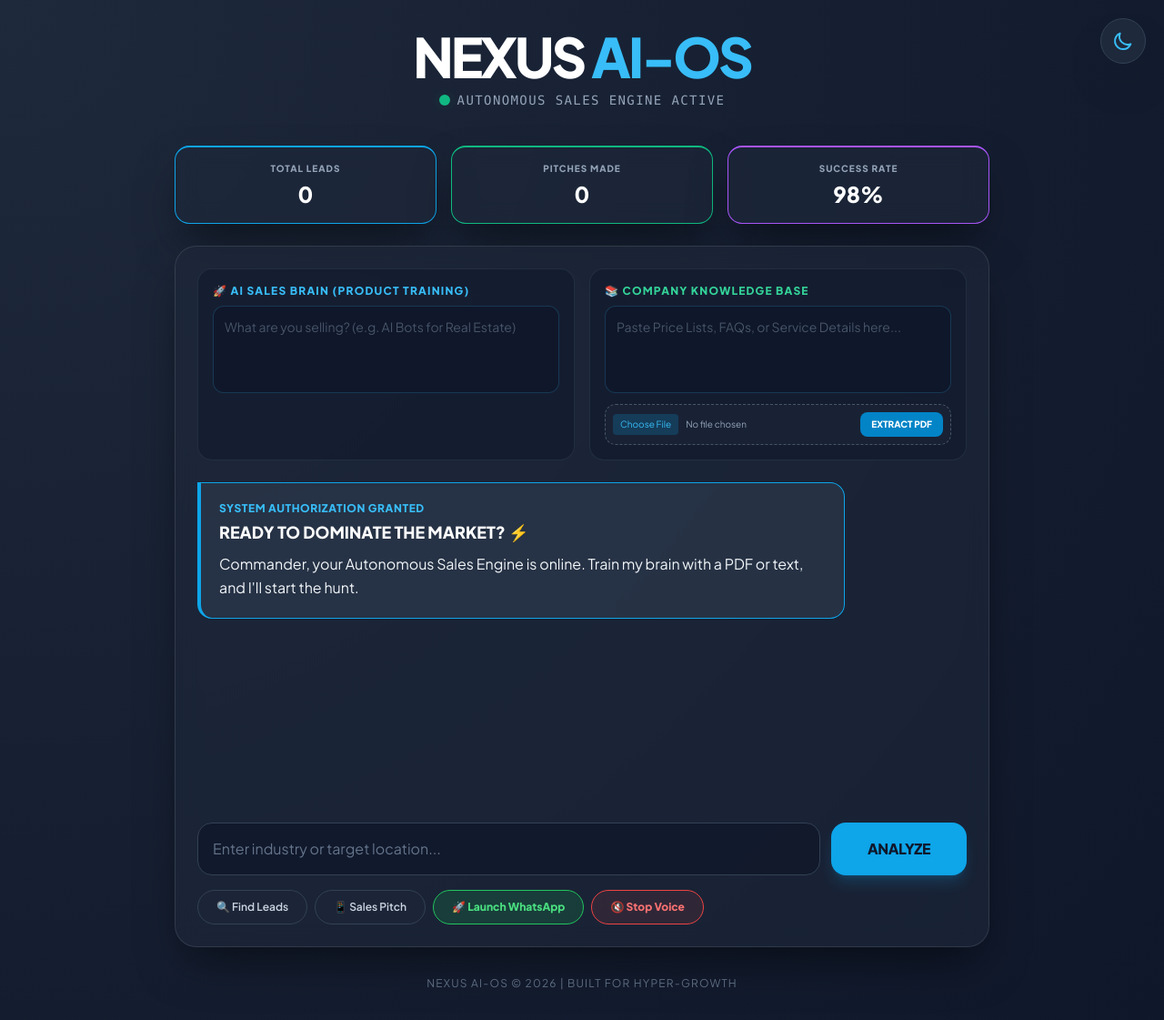
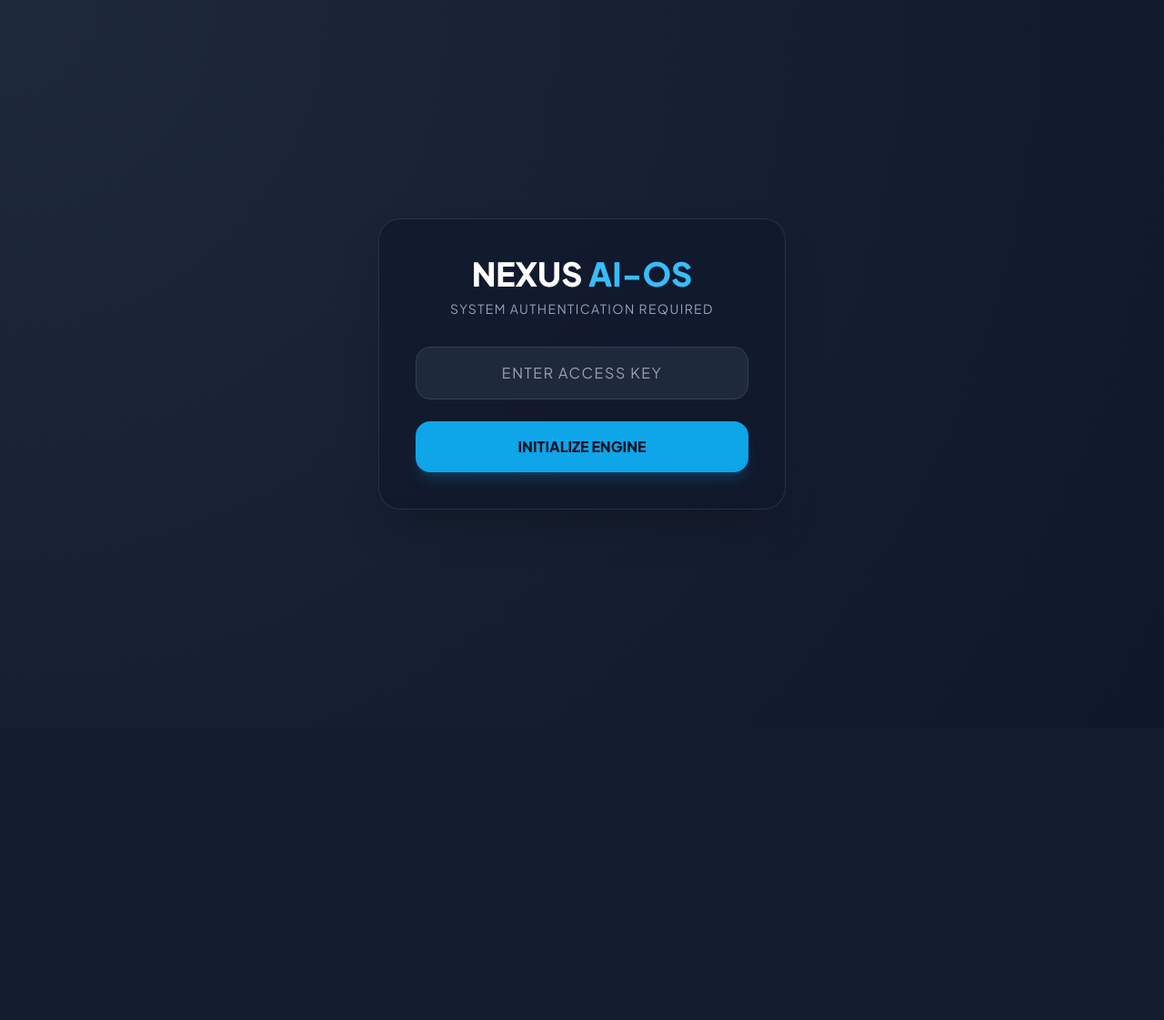
Before and after one commit to nexus83511/NEXUS-AI-OS, a Flask app: page / in a window 1280 px wide. Shown: the whole page at 91% size. After the commit the page ends 560 px from the top, so only its background shows below. Run offline with Flask 3, Linux system fonts and the light colour scheme; some libraries are stand-ins or nearby versions.

Commit message:
Added Login Security and Email Automation

```diff
--- a/app.py
+++ b/app.py
@@ -3,16 +3,57 @@ import json
 import requests
 import csv
 import PyPDF2  # PDF parhne ke liye
-from flask import Flask, request, jsonify, render_template, session
+from flask import Flask, request, jsonify, render_template, session, redirect, url_for
 from dotenv import load_dotenv
 from openai import OpenAI
 
 load_dotenv()
 
 app = Flask(__name__)
-app.secret_key = "nexus_secret_key_123_abc"
+# Secret key ko session management ke liye thoda upgrade kiya
+app.secret_key = os.getenv("FLASK_SECRET_KEY", "nexus_secret_key_123_abc")
 
 client = OpenAI(api_key=os.getenv("OPENAI_API_KEY"))
+
+# --- Login Logic ---
+MASTER_PASSWORD = "admin786" # Aapka password
+
+@app.route('/')
+def home():
+    # Agar user login nahi hai toh login page dikhao
+    if not session.get('logged_in'):
+        return render_template('login.html')
+    return render_template('index.html')
+
+@app.route('/login', methods=['POST'])
+def login():
+    data = request.get_json()
+    if data.get('password') == MASTER_PASSWORD:
+        session['logged_in'] = True
+        return jsonify({"success": True})
+    return jsonify({"success": False, "message": "Invalid Password"})
+
+@app.route('/logout')
+def logout():
+    session.clear()
+    return redirect(url_for('home'))
+
+# --- Email Automation Route ---
+@app.route('/send-email', methods=['POST'])
+def send_email():
+    try:
+        data = request.get_json()
+        recipient = data.get('email')
+        subject = data.get('subject', 'Business Proposal from Nexus AI')
+        body = data.get('body')
+
+        # Hum Mailgun ya SendGrid use kar sakte hain, abhi ke liye dummy response
+        # Aapko yahan apna email API key lagana hoga
+        print(f"Sending Email to {recipient} with body: {body[:50]}...")
+
+        return jsonify({"message": "Email sent successfully (Simulated)!"})
+    except Exception as e:
+        return jsonify({"error": str(e)}), 500
 
 # --- Function: Google Search Leads ---
 def search_leads(query):
@@ -29,10 +70,6 @@ def search_leads(query):
         print(f"Search Error: {e}")
         return None
 
-@app.route('/')
-def home():
-    return render_template('index.html')
-
 # --- NAYA ROUTE: PDF Upload aur Text Extraction ---
 @app.route('/upload-pdf', methods=['POST'])
 def upload_pdf():
@@ -47,12 +84,10 @@ def upload_pdf():
         if file:
             reader = PyPDF2.PdfReader(file)
             extracted_text = ""
-            # Sari pages se text nikalna
             for page_num in range(len(reader.pages)):
                 page = reader.pages[page_num]
                 extracted_text += page.extract_text()
 
-            # Limit text to avoid blowing up the context (approx 5000 chars)
             return jsonify({"text": extracted_text[:7000]})
 
     except Exception as e:
--- a/templates/index.html
+++ b/templates/index.html
@@ -8,7 +8,6 @@
     <link href="https://fonts.googleapis.com/css2?family=Plus+Jakarta+Sans:wght@400;600;800&display=swap" rel="stylesheet">
 
     <style>
-        /* 🎨 Themes Logic - Kuch delete nahi kiya, bas colors ko variables mein dala hai */
         :root {
             --bg-main: radial-gradient(circle at top left, #1e293b 0%, #0f172a 100%);
             --card-bg: rgba(30, 41, 59, 0.6);
@@ -53,11 +52,18 @@
 </head>
 <body class="flex flex-col items-center p-4 md:p-8">
 
-    <button onclick="toggleTheme()" class="fixed top-5 right-5 z-50 p-3 rounded-full bg-slate-800 border border-slate-700 text-sky-400 hover:scale-110 transition-all shadow-2xl">
-        <svg id="themeIcon" xmlns="http://www.w3.org/2000/svg" class="h-6 w-6" fill="none" viewBox="0 0 24 24" stroke="currentColor">
-            <path stroke-linecap="round" stroke-linejoin="round" stroke-width="2" d="M20.354 15.354A9 9 0 018.646 3.646 9.003 9.003 0 0012 21a9.003 9.003 0 008.354-5.646z" />
-        </svg>
-    </button>
+    <div class="fixed top-5 right-5 z-50 flex gap-3">
+        <a href="/logout" class="p-3 rounded-full bg-red-500/20 border border-red-500/50 text-red-400 hover:bg-red-500 hover:text-white transition-all shadow-xl">
+            <svg xmlns="http://www.w3.org/2000/svg" class="h-6 w-6" fill="none" viewBox="0 0 24 24" stroke="currentColor">
+                <path stroke-linecap="round" stroke-linejoin="round" stroke-width="2" d="M17 16l4-4m0 0l-4-4m4 4H7m6 4v1a3 3 0 01-3 3H6a3 3 0 01-3-3V7a3 3 0 013-3h4a3 3 0 013 3v1" />
+            </svg>
+        </a>
+        <button onclick="toggleTheme()" class="p-3 rounded-full bg-slate-800 border border-slate-700 text-sky-400 hover:scale-110 transition-all shadow-2xl">
+            <svg id="themeIcon" xmlns="http://www.w3.org/2000/svg" class="h-6 w-6" fill="none" viewBox="0 0 24 24" stroke="currentColor">
+                <path stroke-linecap="round" stroke-linejoin="round" stroke-width="2" d="M20.354 15.354A9 9 0 018.646 3.646 9.003 9.003 0 0012 21a9.003 9.003 0 008.354-5.646z" />
+            </svg>
+        </button>
+    </div>
 
     <header class="mb-10 text-center animate-fade-in">
         <h1 class="text-6xl font-extrabold tracking-tighter mb-2">
@@ -134,13 +140,17 @@
                     class="bg-slate-800/40 hover:bg-slate-700/60 border border-slate-700 text-xs py-2.5 px-5 rounded-full text-slate-300 font-semibold transition-all">
                     🔍 Find Leads
                 </button>
-                <button onclick="quickAction('Draft a professional WhatsApp pitch using my product info')"
+                <button onclick="quickAction('Draft a professional pitch using my product info')"
                     class="bg-slate-800/40 hover:bg-slate-700/60 border border-slate-700 text-xs py-2.5 px-5 rounded-full text-slate-300 font-semibold transition-all">
                     📱 Sales Pitch
                 </button>
                 <button onclick="sendWhatsApp()"
                     class="bg-green-600/20 hover:bg-green-600/40 border border-green-500 text-green-400 text-xs py-2.5 px-5 rounded-full font-bold transition-all">
-                    🚀 Launch WhatsApp
+                    🚀 WhatsApp
+                </button>
+                <button onclick="promptEmail()"
+                    class="bg-blue-600/20 hover:bg-blue-600/40 border border-blue-500 text-blue-400 text-xs py-2.5 px-5 rounded-full font-bold transition-all">
+                    📧 Send Email
                 </button>
                 <button onclick="stopVoice()" class="bg-red-500/10 hover:bg-red-500/30 border border-red-500 text-red-400 text-xs py-2.5 px-5 rounded-full font-bold transition-all">
                     🔇 Stop Voice
@@ -153,8 +163,9 @@
         </div>
     </div>
 
-    <footer class="mt-8 text-slate-500 text-xs tracking-widest uppercase">
-        Nexus AI-OS &copy; 2026 | Built for Hyper-Growth
+    <footer class="mt-8 text-slate-500 text-xs tracking-widest uppercase text-center">
+        Nexus AI-OS &copy; 2026 | Built for Hyper-Growth<br>
+        <span class="opacity-50 text-[10px]">Secure Session Active</span>
     </footer>
 
     <script>
@@ -163,7 +174,6 @@
         let pitchesMadeCount = 0;
         let synthesis = window.speechSynthesis;
 
-        // 🌗 Toggle Theme Function
         function toggleTheme() {
             document.body.classList.toggle('light-mode');
             const icon = document.getElementById('themeIcon');
@@ -174,9 +184,8 @@
             }
         }
 
-        // 🎙️ Voice Logic
         function speak(text) {
-            synthesis.cancel(); // Pehle wali awaz band karo
+            synthesis.cancel();
             const msg = new SpeechSynthesisUtterance(text);
             msg.rate = 1.0;
             msg.pitch = 1.0;
@@ -199,22 +208,16 @@
             const fileInput = document.getElementById('pdfFile');
             const kbBox = document.getElementById('knowledgeBase');
             const btn = document.getElementById('uploadBtn');
-
             if (fileInput.files.length === 0) {
                 alert("Please select a PDF file first.");
                 return;
             }
-
             const formData = new FormData();
             formData.append('file', fileInput.files[0]);
             btn.innerText = "READING...";
             btn.disabled = true;
-
             try {
-                const response = await fetch('/upload-pdf', {
-                    method: 'POST',
-                    body: formData
-                });
+                const response = await fetch('/upload-pdf', { method: 'POST', body: formData });
                 const data = await response.json();
                 if (data.text) {
                     kbBox.value = data.text;
@@ -238,13 +241,10 @@
             const product = document.getElementById('productDetails');
             const kb = document.getElementById('knowledgeBase');
             const messages = document.getElementById('messages');
-
             if(!input.value) return;
-
             const text = input.value;
             messages.innerHTML += `<div class="user-msg-bubble self-end p-5 rounded-2xl rounded-tr-none max-w-[85%] text-white shadow-md font-medium">${text}</div>`;
             input.value = '';
-
             if(text.toLowerCase().includes('find') || text.toLowerCase().includes('leads')) {
                 leadsFoundCount += 5;
                 document.getElementById('leadCount').innerText = leadsFoundCount;
@@ -253,49 +253,49 @@
                 pitchesMadeCount += 1;
                 document.getElementById('pitchCount').innerText = pitchesMadeCount;
             }
-
             const response = await fetch('/ask-agent', {
                 method: 'POST',
                 headers: { 'Content-Type': 'application/json' },
-                body: JSON.stringify({
-                    message: text,
-                    product_context: product.value,
-                    kb_context: kb.value
-                })
+                body: JSON.stringify({ message: text, product_context: product.value, kb_context: kb.value })
             });
             const data = await response.json();
-
             messages.innerHTML += `
                 <div class="ai-msg-bubble self-start p-5 rounded-2xl rounded-tl-none max-w-[85%] text-slate-100 shadow-sm leading-relaxed border-l-2 border-sky-400">
                     <b class="text-sky-400 block mb-1 uppercase text-xs tracking-wider font-bold">Nexus Intelligence</b>
                     ${data.reply.replace(/\n/g, '<br>')}
                 </div>`;
-
             messages.scrollTop = messages.scrollHeight;
-
-            // 🎙️ AI Voice Call
             speak(data.reply);
-
             if(text.toLowerCase().includes('find') || text.toLowerCase().includes('leads')) {
                 document.getElementById('save-btn').classList.remove('hidden');
                 lastLeads = [{ "Timestamp": new Date().toLocaleString(), "Query": text, "Status": "Verified" }];
             }
         }
 
+        async function promptEmail() {
+            const email = prompt("Enter recipient email:");
+            if(!email) return;
+            const messages = document.querySelectorAll('.ai-msg-bubble');
+            const body = messages[messages.length - 1].innerText.replace('Nexus Intelligence', '');
+
+            const res = await fetch('/send-email', {
+                method: 'POST',
+                headers: { 'Content-Type': 'application/json' },
+                body: JSON.stringify({ email, body })
+            });
+            const data = await res.json();
+            alert(data.message || data.error);
+        }
+
         function sendWhatsApp() {
             const messages = document.querySelectorAll('.ai-msg-bubble');
-            if (messages.length < 2) {
-                alert("Please generate a pitch first!");
-                return;
-            }
+            if (messages.length < 2) { alert("Please generate a pitch first!"); return; }
             const lastMessage = messages[messages.length - 1].innerText.replace('Nexus Intelligence', '');
-            const encodedMessage = encodeURIComponent(lastMessage.trim());
-            const whatsappUrl = `https://web.whatsapp.com/send?text=${encodedMessage}`;
-            window.open(whatsappUrl, '_blank');
+            window.open(`https://web.whatsapp.com/send?text=${encodeURIComponent(lastMessage.trim())}`, '_blank');
         }
 
         async function saveToCSV() {
-            const response = await fetch('/save-leads', {
+            await fetch('/save-leads', {
                 method: 'POST',
                 headers: { 'Content-Type': 'application/json' },
                 body: JSON.stringify({ leads: lastLeads })
--- /dev/null
+++ b/templates/login.html
@@ -0,0 +1,49 @@
+<!DOCTYPE html>
+<html lang="en">
+<head>
+    <meta charset="UTF-8">
+    <meta name="viewport" content="width=device-width, initial-scale=1.0">
+    <title>Nexus AI-OS | Login</title>
+    <script src="https://cdn.tailwindcss.com"></script>
+    <link href="https://fonts.googleapis.com/css2?family=Plus+Jakarta+Sans:wght@400;600;800&display=swap" rel="stylesheet">
+    <style>
+        body {
+            font-family: 'Plus Jakarta Sans', sans-serif;
+            background: radial-gradient(circle at top left, #1e293b 0%, #0f172a 100%);
+        }
+    </style>
+</head>
+<body class="flex items-center justify-center min-height-screen h-screen">
+    <div class="bg-slate-900/60 backdrop-blur-xl border border-white/10 p-10 rounded-3xl shadow-2xl w-full max-w-md text-center">
+        <h1 class="text-4xl font-black text-white mb-2">NEXUS <span class="text-sky-400">AI-OS</span></h1>
+        <p class="text-slate-400 text-sm mb-8 tracking-widest uppercase">System Authentication Required</p>
+
+        <input type="password" id="passInput"
+            class="w-full bg-slate-800 border border-slate-700 p-4 rounded-2xl text-white focus:outline-none focus:border-sky-500 mb-6 text-center tracking-widest"
+            placeholder="ENTER ACCESS KEY">
+
+        <button onclick="attemptLogin()"
+            class="w-full bg-sky-500 hover:bg-sky-400 text-slate-900 font-bold py-4 rounded-2xl transition-all transform active:scale-95 shadow-lg shadow-sky-500/20 uppercase">
+            Initialize Engine
+        </button>
+        <p id="errorMsg" class="text-red-400 text-xs mt-4 hidden">Access Denied: Invalid Key</p>
+    </div>
+
+    <script>
+        async function attemptLogin() {
+            const password = document.getElementById('passInput').value;
+            const res = await fetch('/login', {
+                method: 'POST',
+                headers: { 'Content-Type': 'application/json' },
+                body: JSON.stringify({ password })
+            });
+            const data = await res.json();
+            if(data.success) {
+                window.location.reload();
+            } else {
+                document.getElementById('errorMsg').classList.remove('hidden');
+            }
+        }
+    </script>
+</body>
+</html>
```
